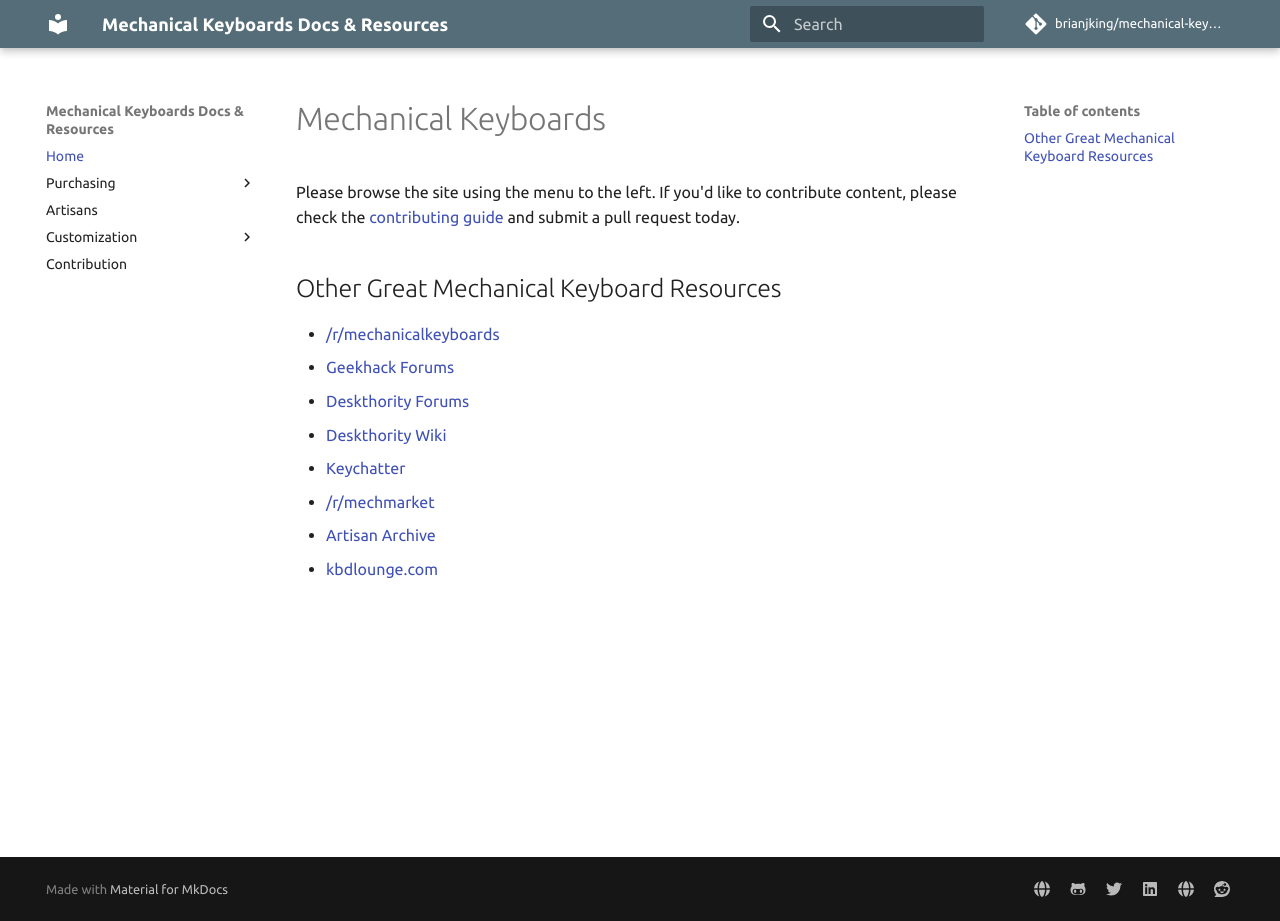
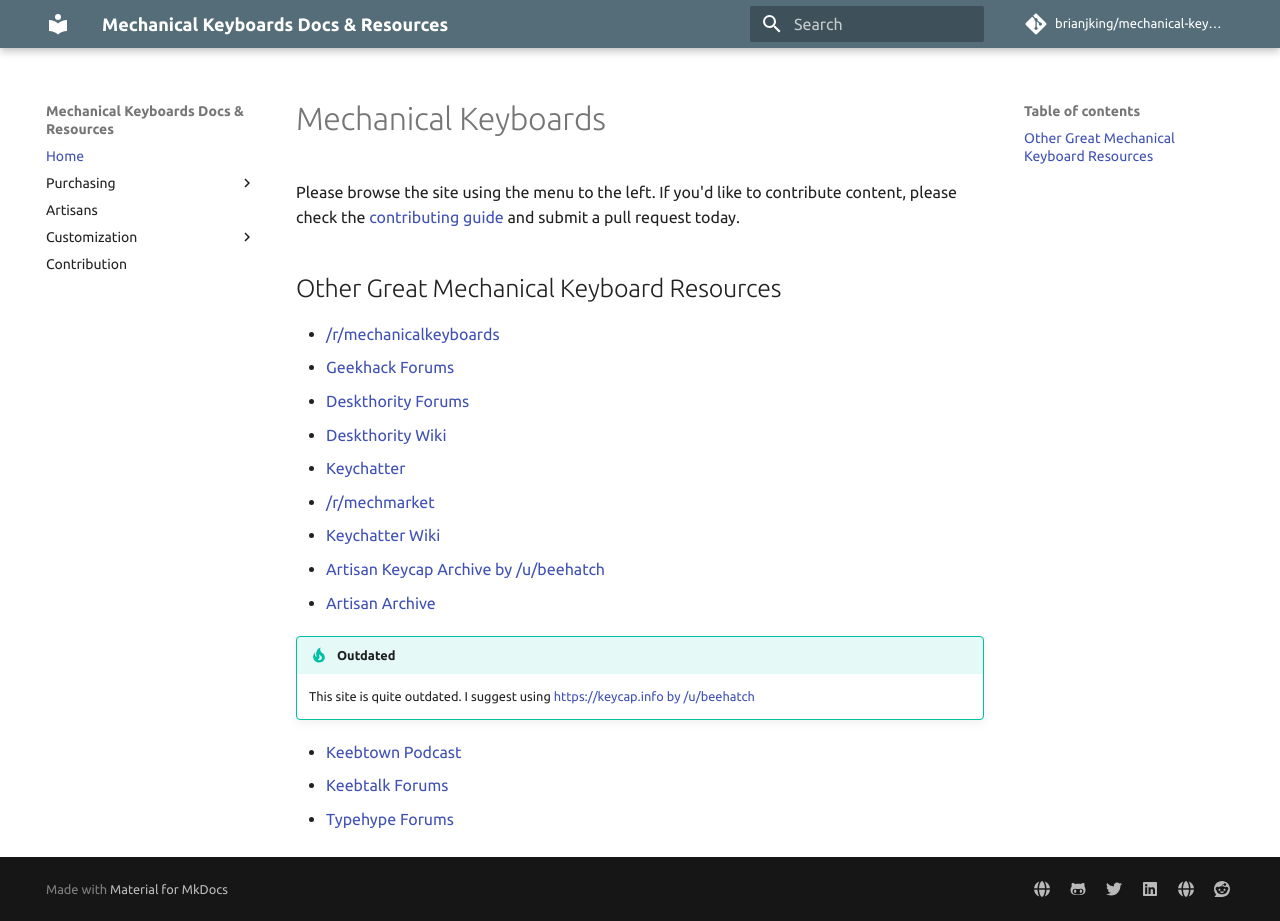
Before and after one commit to brianjking/mechanical-keyboards, an MkDocs documentation site: the page built from docs/index.md, in a window 1280 px wide and 921 px high. Built offline with MkDocs 1.6.1 and Material for MkDocs 9.7.7, drawn with Linux system fonts in a browser that asks for light colours; comment, search, counter and statistics services are not loaded; old or Windows-style settings are respelled for this version of MkDocs.

Commit message:
Updates to artisans, readme, docs

```diff
--- a/docs/index.md
+++ b/docs/index.md
@@ -3,6 +3,7 @@
 Please browse the site using the menu to the left. If you'd like to contribute content, please check the [contributing guide](https://brianjking.github.io/mechanical-keyboards/contributing/contribution/) and submit a pull request today.
 
 ## Other Great Mechanical Keyboard Resources
+
 
 * [/r/mechanicalkeyboards](https://reddit.com/r/mechanicalkeyboards)
 * [Geekhack Forums](http://geekhack.org)
@@ -10,5 +11,13 @@ Please browse the site using the menu to the left. If you'd like to contribute c
 * [Deskthority Wiki](https://deskthority.net/wiki/Main_Page)
 * [Keychatter](https://www.keychatter.com/)
 * [/r/mechmarket](https://reddit.com/r/mechmarket)
+* [Keychatter Wiki](http://www.keychatter.wiki/index.php/Main_Page)
+* [Artisan Keycap Archive by /u/beehatch](https://keycap.info)
 * [Artisan Archive](https://www.artisanarchive.org/)
-* [kbdlounge.com](http://www.kbdlounge.com/)
+
+!!! tip "Outdated"
+
+    This site is quite outdated. I suggest using [https://keycap.info by /u/beehatch](https://keycap.info)
+* [Keebtown Podcast](https://www.keebtown.co/)
+* [Keebtalk Forums](https://www.keebtalk.com/)
+* [Typehype Forums](https://typehype.net/)
```
Also changed, not shown: README.md (+9 -1 lines), docs/artisans/artisans.md (+13 -1 lines).
